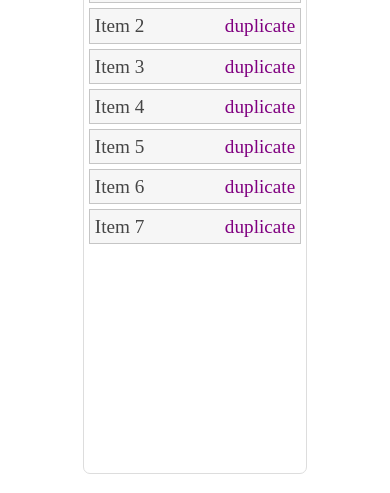
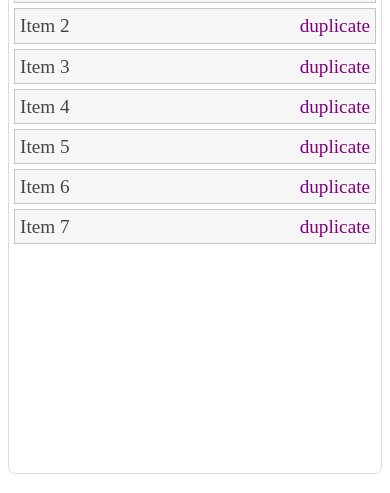
Before and after one commit to jeffreysbrother/landing-page-generator, a plain HTML site: page index.html in a window 390 px wide. Shown: the part 101-594 px from the top of the page. Drawn offline with nearby package versions, Linux system fonts and the light colour scheme.

Commit message:
add media queries

```diff
--- a/style.css
+++ b/style.css
@@ -2,6 +2,7 @@
   margin: 20px auto;
   display: block;
   width: 60%;
+  max-width: 1100px;
 }
 
 h1 {
@@ -58,3 +59,9 @@ html>body #sortable2 li {
   color: purple;
   cursor: pointer;
 }
+
+@media screen and (max-width: 991px) {
+  .container {
+    width: 100%;
+  }
+}
```
